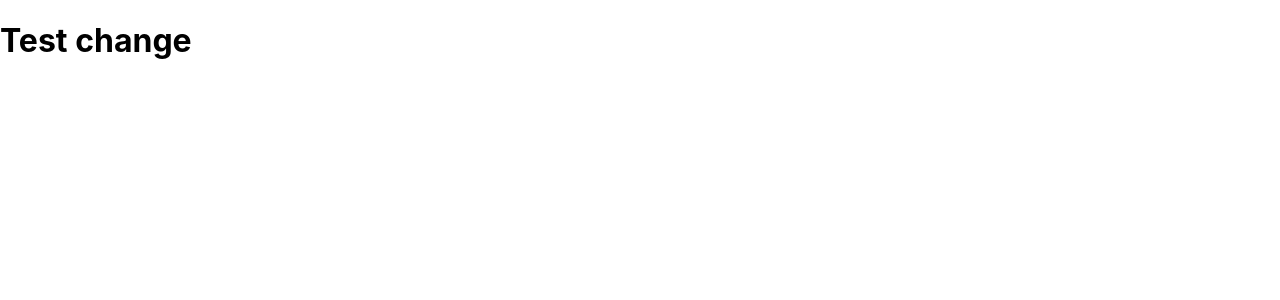
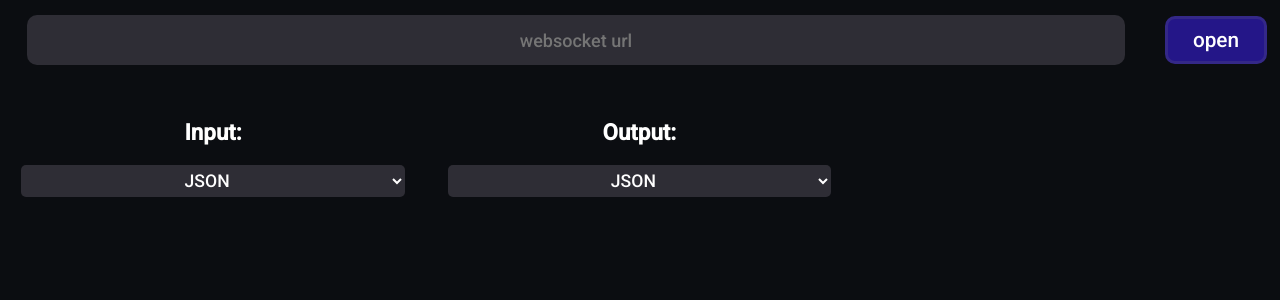
Before and after one commit to MathisBurger/testlytic, a React (Create React App) app: page / in a window 1280 px wide. Shown: the top 300 px of the page. Built offline with nearby package versions, Linux system fonts and the light colour scheme.

Commit message:
added IO-Card

```diff
--- a/public/index.html
+++ b/public/index.html
@@ -10,34 +10,16 @@
       content="Web site created using create-react-app"
     />
     <link rel="apple-touch-icon" href="%PUBLIC_URL%/logo192.png" />
-    <!--
-      manifest.json provides metadata used when your web app is installed on a
-      user's mobile device or desktop. See https://developers.google.com/web/fundamentals/web-app-manifest/
-    -->
     <link rel="manifest" href="%PUBLIC_URL%/manifest.json" />
-    <!--
-      Notice the use of %PUBLIC_URL% in the tags above.
-      It will be replaced with the URL of the `public` folder during the build.
-      Only files inside the `public` folder can be referenced from the HTML.
-
-      Unlike "/favicon.ico" or "favicon.ico", "%PUBLIC_URL%/favicon.ico" will
-      work correctly both with client-side routing and a non-root public URL.
-      Learn how to configure a non-root public URL by running `npm run build`.
-    -->
-    <title>React App</title>
+    <link rel="preconnect" href="https://fonts.googleapis.com">
+    <link rel="preconnect" href="https://fonts.gstatic.com" crossorigin>
+    <link href="https://fonts.googleapis.com/css2?family=Roboto:wght@500&display=swap" rel="stylesheet">
+    <title>testlytic</title>
   </head>
   <body>
+
     <noscript>You need to enable JavaScript to run this app.</noscript>
     <div id="root"></div>
-    <!--
-      This HTML file is a template.
-      If you open it directly in the browser, you will see an empty page.
 
-      You can add webfonts, meta tags, or analytics to this file.
-      The build step will place the bundled scripts into the <body> tag.
-
-      To begin the development, run `npm start` or `yarn start`.
-      To create a production bundle, use `npm run build` or `yarn build`.
-    -->
   </body>
 </html>
--- a/src/App.css
+++ b/src/App.css
@@ -1,38 +1,95 @@
-.App {
+:root {
+  --background: #0b0d11;
+  --darkerColor: #2e2d35;
+  --lighterColor: #414141;
+}
+
+.container {
+  width: 100vw;
+  height: 100vh;
+  background: var(--background);
+  display: grid;
+  place-items: center;
+  grid-template-rows: 10% 90%;
+}
+.container .url-input {
+  width: 100%;
+  height: 100%;
+  display: grid;
+  place-items: center;
+  grid-template-columns: 90% 10%;
+}
+.container .url-input input {
+  width: 95%;
+  height: 60%;
+  background: var(--darkerColor);
+  border: none;
+  outline: none;
+  border-radius: 10px;
+  transition: .3s;
+  color: white;
+  font-family: 'Roboto', sans-serif;
+  font-size: large;
   text-align: center;
 }
-
-.App-logo {
-  height: 40vmin;
-  pointer-events: none;
+.container .url-input input:hover {
+  filter: brightness(1.4);
 }
-
-@media (prefers-reduced-motion: no-preference) {
-  .App-logo {
-    animation: App-logo-spin infinite 20s linear;
-  }
+.container .url-input button {
+  width: 80%;
+  height: 60%;
+  background: #241688;
+  color: white;
+  border: 3px solid #342888;
+  outline: none;
+  border-radius: 10px;
+  font-family: 'Roboto', sans-serif;
+  font-size: 1.3em;
+  transition: .3s;
 }
-
-.App-header {
-  background-color: #282c34;
-  min-height: 100vh;
-  display: flex;
-  flex-direction: column;
-  align-items: center;
-  justify-content: center;
-  font-size: calc(10px + 2vmin);
+.container .url-input button:hover {
+  filter: brightness(1.4);
+}
+.container .card-box {
+  width: 100%;
+  height: 100%;
+  display: grid;
+  place-items: center;
+  grid-template-columns: repeat(3, 33.3%);
+}
+.container .card-box .io-card {
+  width: 90%;
+  height: 90%;
+  display: grid;
+  place-items: center;
+  grid-template-rows: 5% 10% 85%;
+}
+.container .card-box .io-card h1 {
+  color: white;
+  font-family: 'Roboto', sans-serif;
+  font-size: 1.4em;
+}
+.container .card-box .io-card select {
+  width: 100%;
+  height: 50%;
+  background: var(--darkerColor);
+  border: none;
+  color: white;
+  font-family: 'Roboto', sans-serif;
+  font-size: 1.1em;
+  text-align: center;
+  text-align-last: center;
+  outline: none;
+  border-radius: 5px;
+  overflow: hidden;
+}
+.container .card-box .io-card .text-input {
+  width: 95%;
+  height: 95%;
+  background: #414141;
+  border-radius: 10px;
+  outline: none;
+  border: none;
+  padding: 2.5%;
   color: white;
 }
-
-.App-link {
-  color: #61dafb;
-}
-
-@keyframes App-logo-spin {
-  from {
-    transform: rotate(0deg);
-  }
-  to {
-    transform: rotate(360deg);
-  }
-}
--- a/src/App.tsx
+++ b/src/App.tsx
@@ -1,13 +1,21 @@
-import React from 'react';
-import logo from './logo.svg';
-import './App.css';
+import React from "react";
+import "./App.css";
+import {IOCard} from "./components/IO-Card";
 
-function App() {
-  return (
-    <h1>
-      Test change
-    </h1>
-  );
+export default class App extends React.Component<any, any> {
+
+  render() {
+    return (
+      <div className="container">
+        <div className="url-input">
+          <input type="text" placeholder="websocket url" />
+          <button>open</button>
+        </div>
+        <div className="card-box">
+            <IOCard heading="Input:"  value={""}/>
+            <IOCard heading="Output:" value={""} />
+        </div>
+      </div>
+    );
+  }
 }
-
-export default App;
--- /dev/null
+++ b/src/components/IO-Card.tsx
@@ -0,0 +1,92 @@
+import React from "react";
+import JSONInput from "react-json-editor-ajrm";
+// @ts-ignore
+import locale from "react-json-editor-ajrm/locale/en";
+import {IOCardProps, IOCardState} from "../../typings/components/IO-Card";
+
+export class IOCard extends React.Component<IOCardProps, IOCardState> {
+
+    state: IOCardState = {
+      inputType: "JSON"
+    };
+
+    constructor(props: IOCardProps) {
+        super(props);
+        if (props.inputType !== undefined) {
+            this.state.inputType = props.inputType;
+        }
+    }
+
+    // Checks if the value from the props is an empty string.
+    // If not, it sets the JSONInout to onlyView and sets the value
+    // as placeholder in the input
+    getJSONInput(): JSX.Element {
+        if (this.props.value === "") {
+            return <JSONInput
+                    locale={locale}
+                    onChange={
+                        this.props.valueChanger === undefined ?
+                            null :
+                            (e: any) => this.props.valueChanger(e)
+                    }
+                    colors={{
+                        background: "#414141"
+                    }}
+                    width={"100%"}
+                    height={"100%"}
+                    style={{
+                        outerBox: {
+                            borderRadius: "10px",
+                            overflow: "hidden"
+                        }
+                    }}
+                />;
+        } else {
+            return <JSONInput
+                    locale={locale}
+                    placeholder={Object(this.props.value)}
+                    viewOnly={true}
+                    onChange={
+                        this.props.valueChanger === undefined ?
+                            null :
+                            (e: any) => this.props.valueChanger(e)
+                    }
+                    colors={{
+                        background: "#414141"
+                    }}
+                    width={"100%"}
+                    height={"100%"}
+                    style={{
+                        outerBox: {
+                            borderRadius: "10px",
+                            overflow: "hidden"
+                        }
+                    }}
+                />
+        }
+    }
+
+    render() {
+        return (
+            <div className="io-card">
+                <h1>{this.props.heading}</h1>
+                <select size={1} onChange={
+                    (e: any) => this.setState({inputType: e.target.value})
+                }>
+                    <option>JSON</option>
+                    <option>TEXT</option>
+                </select>
+                {
+                    this.state.inputType === "JSON" ?
+                    this.getJSONInput() : (
+                        <textarea
+                            className="text-input"
+                            onChange={(e: any) => this.props.valueChanger(e.target.value)}
+                            value={this.props.value as string}
+                        />
+                    )
+                }
+            </div>
+        );
+    }
+}
```
Also changed, not shown: package.json (+8 -6 lines), typings/components/IO-Card.d.ts (added, +10 -0 lines), 2 other files (tests, documents, lock files or other folders).
